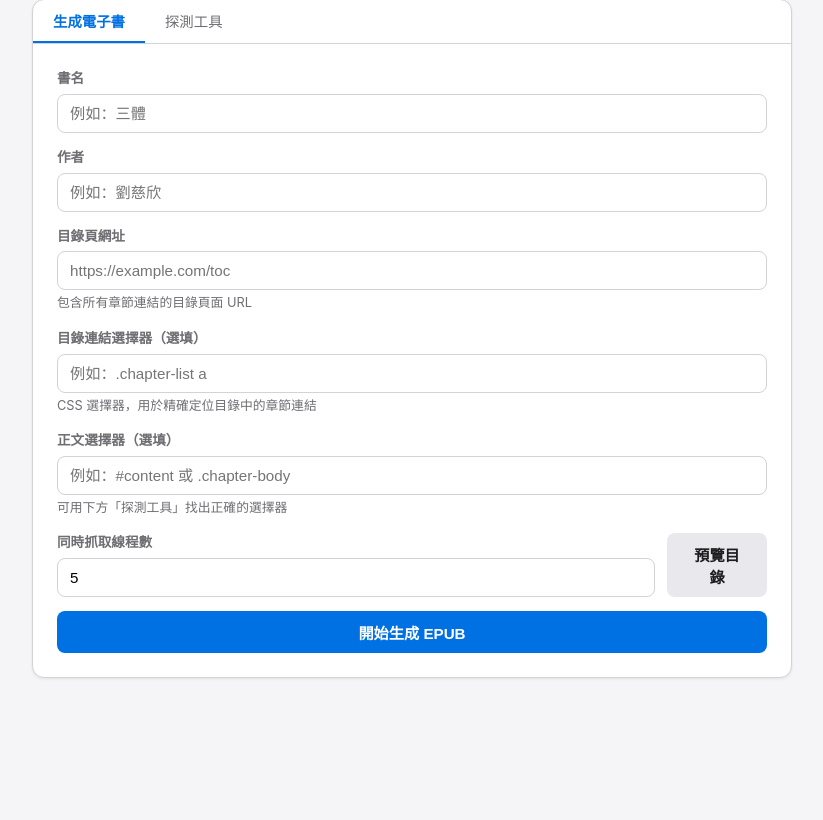
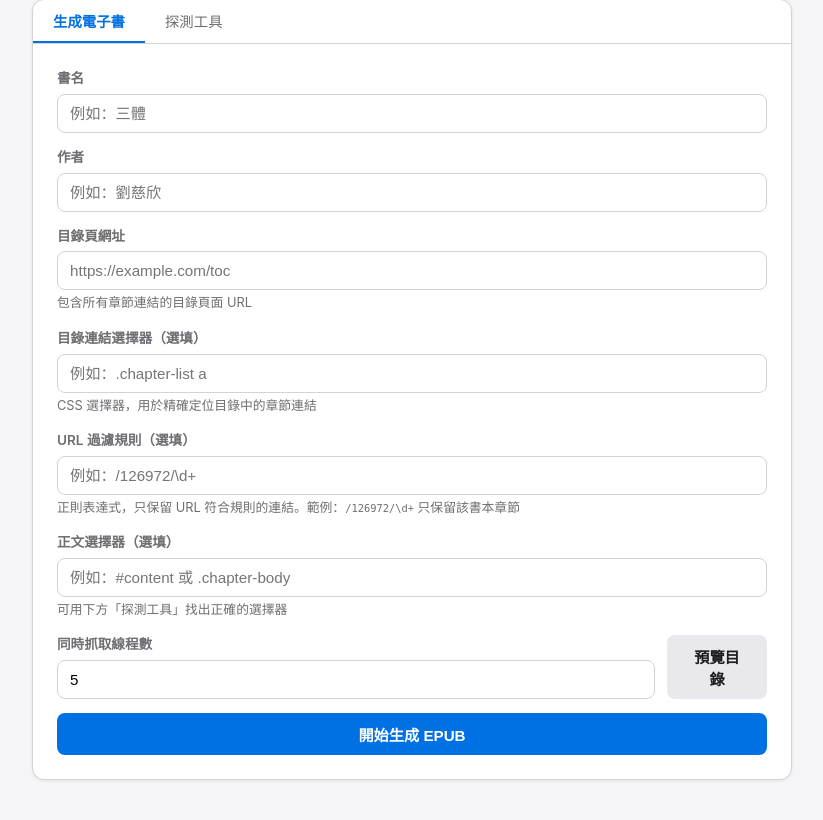
Before and after one commit to j0202tw/local-epub-generator, a Flask app: page / in a window 1280 px wide. Shown: the part 158-978 px from the top of the page, without its empty margins (228-1051 px from the left). Before the commit the page ends 836 px from the top, so only its background shows below. Run offline with Flask 3, Linux system fonts and the light colour scheme.

Commit message:
Add URL pattern filter for catalog parsing

```diff
--- a/epub_generator/app.py
+++ b/epub_generator/app.py
@@ -157,6 +157,7 @@ def generate():
     catalog_url = data.get("catalog_url", "").strip()
     catalog_selector = data.get("catalog_selector", "").strip() or None
     content_selector = data.get("content_selector", "").strip() or None
+    url_pattern = data.get("url_pattern", "").strip() or None
     max_threads = int(data.get("max_threads", 5))
 
     if not all([title, author, catalog_url]):
@@ -183,7 +184,7 @@ def generate():
 
     thread = threading.Thread(
         target=_run_generation,
-        args=(task_id, title, author, catalog_url, catalog_selector, content_selector, max_threads, task_dir),
+        args=(task_id, title, author, catalog_url, catalog_selector, content_selector, url_pattern, max_threads, task_dir),
         daemon=True,
     )
     thread.start()
@@ -191,7 +192,7 @@ def generate():
     return jsonify({"task_id": task_id})
 
 
-def _run_generation(task_id, title, author, catalog_url, catalog_selector, content_selector, max_threads, task_dir):
+def _run_generation(task_id, title, author, catalog_url, catalog_selector, content_selector, url_pattern, max_threads, task_dir):
     """Background task: parse catalog, fetch chapters, build EPUB."""
     task = TASKS.get(task_id)
     if not task:
@@ -201,7 +202,7 @@ def _run_generation(task_id, title, author, catalog_url, catalog_selector, conte
         # Step 1: Parse catalog
         logger.info("Task %s: parsing catalog...", task_id)
         task["status"] = "parsing_catalog"
-        chapters = parse_catalog(catalog_url, selector=catalog_selector)
+        chapters = parse_catalog(catalog_url, selector=catalog_selector, url_pattern=url_pattern)
 
         if not chapters:
             task["status"] = "error"
@@ -330,12 +331,13 @@ def catalog_preview():
     data = request.get_json()
     url = data.get("url", "").strip()
     selector = data.get("selector", "").strip() or None
+    url_pattern = data.get("url_pattern", "").strip() or None
 
     if not url:
         return jsonify({"error": "請輸入目錄網址"}), 400
 
     try:
-        chapters = parse_catalog(url, selector=selector)
+        chapters = parse_catalog(url, selector=selector, url_pattern=url_pattern)
         return jsonify({
             "total": len(chapters),
             "chapters": chapters[:100],  # limit preview
--- a/epub_generator/core/catalog_parser.py
+++ b/epub_generator/core/catalog_parser.py
@@ -53,13 +53,15 @@ def sort_chapters(chapters):
     return sorted_chapters
 
 
-def parse_catalog(url, selector=None, session=None, auto_sort=True):
+def parse_catalog(url, selector=None, session=None, auto_sort=True, url_pattern=None):
     """Parse a catalog/TOC page and extract chapter links.
 
     Args:
         url: The catalog page URL.
         selector: Optional CSS selector for chapter links (e.g. 'ul.chapter-list a').
         session: Optional requests session.
+        auto_sort: Whether to auto-sort chapters by number.
+        url_pattern: Optional regex pattern to filter chapter URLs.
 
     Returns:
         List of dicts: [{"title": str, "url": str}, ...]
@@ -70,6 +72,7 @@ def parse_catalog(url, selector=None, session=None, auto_sort=True):
 
     chapters = []
     seen_urls = set()
+    url_regex = re.compile(url_pattern) if url_pattern else None
 
     if selector:
         links = soup.select(selector)
@@ -94,6 +97,10 @@ def parse_catalog(url, selector=None, session=None, auto_sort=True):
         if clean_url in seen_urls:
             continue
 
+        # Apply URL pattern filter if provided
+        if url_regex and not url_regex.search(clean_url):
+            continue
+
         chapters.append({"title": title, "url": clean_url})
         seen_urls.add(clean_url)
 
--- a/epub_generator/templates/index.html
+++ b/epub_generator/templates/index.html
@@ -245,6 +245,11 @@
                 <div class="hint">CSS 選擇器，用於精確定位目錄中的章節連結</div>
             </div>
             <div class="form-group">
+                <label>URL 過濾規則（選填）</label>
+                <input type="text" id="url-pattern" placeholder="例如：/126972/\d+">
+                <div class="hint">正則表達式，只保留 URL 符合規則的連結。範例：<code>/126972/\d+</code> 只保留該書本章節</div>
+            </div>
+            <div class="form-group">
                 <label>正文選擇器（選填）</label>
                 <input type="text" id="content-selector" placeholder="例如：#content 或 .chapter-body">
                 <div class="hint">可用下方「探測工具」找出正確的選擇器</div>
@@ -403,6 +408,7 @@ function escHtml(s) {
 document.getElementById('preview-catalog-btn').addEventListener('click', async () => {
     const url = document.getElementById('catalog-url').value.trim();
     const selector = document.getElementById('catalog-selector').value.trim();
+    const urlPattern = document.getElementById('url-pattern').value.trim();
     if (!url) { alert('請輸入目錄網址'); return; }
 
     const btn = document.getElementById('preview-catalog-btn');
@@ -413,7 +419,7 @@ document.getElementById('preview-catalog-btn').addEventListener('click', async (
         const resp = await fetch('/catalog-preview', {
             method: 'POST',
             headers: {'Content-Type': 'application/json'},
-            body: JSON.stringify({ url, selector }),
+            body: JSON.stringify({ url, selector, url_pattern: urlPattern }),
         });
         const data = await resp.json();
         if (data.error) { alert(data.error); return; }
@@ -442,6 +448,7 @@ document.getElementById('generate-btn').addEventListener('click', async () => {
     const author = document.getElementById('book-author').value.trim();
     const catalogUrl = document.getElementById('catalog-url').value.trim();
     const catalogSelector = document.getElementById('catalog-selector').value.trim();
+    const urlPattern = document.getElementById('url-pattern').value.trim();
     const contentSelector = document.getElementById('content-selector').value.trim();
     const maxThreads = document.getElementById('max-threads').value;
 
@@ -463,7 +470,7 @@ document.getElementById('generate-btn').addEventListener('click', async () => {
         const resp = await fetch('/generate', {
             method: 'POST',
             headers: {'Content-Type': 'application/json'},
-            body: JSON.stringify({ title, author, catalog_url: catalogUrl, catalog_selector: catalogSelector, content_selector: contentSelector, max_threads: parseInt(maxThreads) }),
+            body: JSON.stringify({ title, author, catalog_url: catalogUrl, catalog_selector: catalogSelector, url_pattern: urlPattern, content_selector: contentSelector, max_threads: parseInt(maxThreads) }),
         });
         const data = await resp.json();
         if (data.error) { alert(data.error); return; }
```
